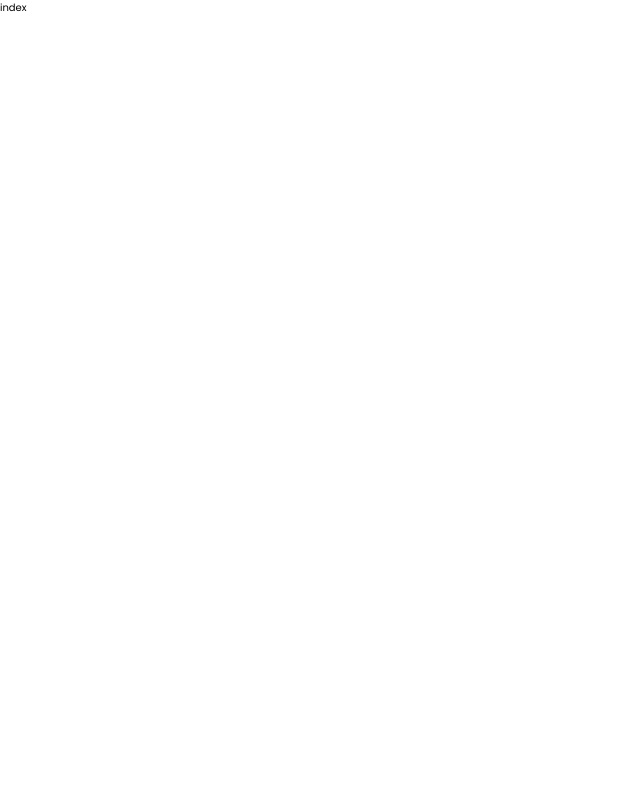
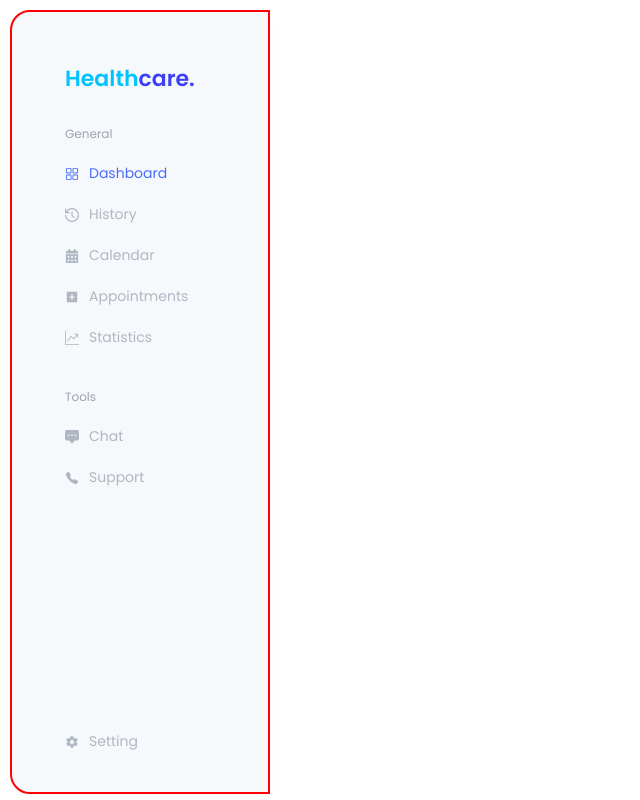
Before and after one commit to Mariobuddy/fitpeo-tech, a React (Create React App) app: page /dashboard in a window 1280 px wide. Shown: the whole page, without its empty margins (0-640 px from the left). Built offline with nearby package versions, Linux system fonts and the light colour scheme.

Commit message:
color added

```diff
--- a/src/container/Layout/index.css
+++ b/src/container/Layout/index.css
@@ -0,0 +1,77 @@
+.main-div {
+  width: 100%;
+  height: 100%;
+}
+
+.left {
+  width: 26rem;
+  height: 98vh;
+  display: flex;
+  flex-direction: column;
+  background-color: #f6f9fc;
+  border-radius: 2rem 0rem 0rem 2rem;
+  align-items: center;
+  position: fixed;
+  left: 1rem;
+  top: 1rem;
+  padding-top: 5rem;
+  padding-bottom: 3rem;
+  justify-content: space-between;
+  box-shadow: 0px 4px 12px rgba(0, 0, 0, 0.02);
+  border: 2px solid red;
+}
+
+.left-one-div > h2 > span {
+  color: #3b3ff7;
+
+}
+
+
+.left-one-div > h2 {
+  color: #00c2ff;
+  font-size: 2.2rem;
+  font-weight: 600;
+
+}
+
+.left-1 > h3 {
+  color: #9ca3af;
+  font-size: 1.2rem;
+  font-weight: 400;
+  margin-bottom: 1rem;
+  height: fit-content;
+}
+
+.left-1{
+  height: fit-content;
+  width: 15rem;
+}
+
+.left-nav {
+  display: flex;
+  display: flex;
+  justify-content: center;
+  align-items: center;
+  width: fit-content;
+  margin: 1rem 0rem;
+}
+
+.left-nav-main{
+    display: flex;
+    flex-direction: column;
+    justify-content: center;
+    align-items: flex-start;
+}
+
+.left-nav > h3 {
+  font-size: 1.4rem;
+  margin-left: 1rem;
+  font-weight: 400;
+}
+
+.nav-icons {
+  font-size: 1.4rem;
+}
+
+.right {
+}
--- a/src/container/Layout/index.jsx
+++ b/src/container/Layout/index.jsx
@@ -1,9 +1,139 @@
-import React from 'react'
+import React, { useState,useEffect } from "react";
+import "./index.css";
+import { RxDashboard } from "react-icons/rx";
+import { GrHistory } from "react-icons/gr";
+import { FaCalendarAlt } from "react-icons/fa";
+import { RiAddBoxFill } from "react-icons/ri";
+import { BsGraphUpArrow } from "react-icons/bs";
+import { BsChatSquareDotsFill } from "react-icons/bs";
+import { IoCall } from "react-icons/io5";
+import { IoMdSettings } from "react-icons/io";
+import { NavLink,useNavigate } from "react-router-dom";
 
 const Layout = () => {
+  const [currentNav, setCurrentnav] = useState("dashboard");
+
+   const navigate = useNavigate();
+
+  useEffect(() => {
+      navigate("/dashboard");
+  }, []);
+
+  const handlenav = (val) => {
+    setCurrentnav(val);
+  };
   return (
-    <div>index</div>
-  )
-}
+    <div className="main-div">
+      <div className="left">
+        <div className="left-one-div">
+          <h2>
+            Health<span>care.</span>
+          </h2>
+          <div className="left-1" style={{ marginTop: "3rem" }}>
+            <h3>General</h3>
+            <div className="left-nav-main">
+              <NavLink
+                className="left-nav"
+                to={"dashboard"}
+                onClick={() => {
+                  handlenav("dashboard");
+                }}
+                style={{color:currentNav==="dashboard"?"#4A6CF7":"#B0B7C3"}}
+              >
+                <RxDashboard className="nav-icons"/>
+                <h3>Dashboard</h3>
+              </NavLink>
+              <NavLink
+                className="left-nav"
+                to={"history"}
+                onClick={() => {
+                  handlenav("history");
+                }}
+                style={{color:currentNav==="history"?"#4A6CF7":"#B0B7C3"}}
+              >
+                <GrHistory className="nav-icons" />
+                <h3>History</h3>
+              </NavLink>
+              <NavLink
+                className="left-nav"
+                to={"calendar"}
+                onClick={() => {
+                  handlenav("calendar");
+                }}
+                style={{color:currentNav==="calendar"?"#4A6CF7":"#B0B7C3"}}
+              >
+                <FaCalendarAlt className="nav-icons" />
+                <h3>Calendar</h3>
+              </NavLink>
+              <NavLink
+                className="left-nav"
+                to={"appointments"}
+                onClick={() => {
+                  handlenav("appointments");
+                }}
+                style={{color:currentNav==="appointments"?"#4A6CF7":"#B0B7C3"}}
+              >
+                <RiAddBoxFill className="nav-icons" />
+                <h3>Appointments</h3>
+              </NavLink>
+              <NavLink
+                className="left-nav"
+                to={"statistics"}
+                onClick={() => {
+                  handlenav("statistics");
+                }}
+                style={{color:currentNav==="statistics"?"#4A6CF7":"#B0B7C3"}}
+              >
+                <BsGraphUpArrow className="nav-icons" />
+                <h3>Statistics</h3>
+              </NavLink>
+            </div>
+          </div>
+          <div className="left-1" style={{ marginTop: "3rem" }}>
+            <h3>Tools</h3>
+            <div className="left-nav-main">
+              <NavLink
+                className="left-nav"
+                to={"chats"}
+                onClick={() => {
+                  handlenav("chats");
+                }}
+                style={{color:currentNav==="chats"?"#4A6CF7":"#B0B7C3"}}
+              >
+                <BsChatSquareDotsFill className="nav-icons" />
+                <h3>Chat</h3>
+              </NavLink>
+              <NavLink
+                className="left-nav"
+                to={"supports"}
+                onClick={() => {
+                  handlenav("supports");
+                }}
+                style={{color:currentNav==="supports"?"#4A6CF7":"#B0B7C3"}}
+              >
+                <IoCall className="nav-icons" />
+                <h3>Support</h3>
+              </NavLink>
+            </div>
+          </div>
+        </div>
+        <div className="left-1">
+          <NavLink
+            className="left-nav"
+            to={"settings"}
+            onClick={() => {
+              handlenav("settings");
+            }}
+            style={{color:currentNav==="settings"?"#4A6CF7":"#B0B7C3"}}
+          >
+            <IoMdSettings className="nav-icons" />
+            <h3>Setting</h3>
+          </NavLink>
+        </div>
+      </div>
+      <div className="right"></div>
+    </div>
+  );
+};
 
-export default Layout
+export default Layout;
--- a/src/index.css
+++ b/src/index.css
@@ -4,8 +4,11 @@
   box-sizing: border-box;
   text-decoration: none;
   font-family: "Poppins", sans-serif;
+
 }
 
 html {
   font-size: 62.5%;
+    background-color: #FFFFFF;
+
 }
```
